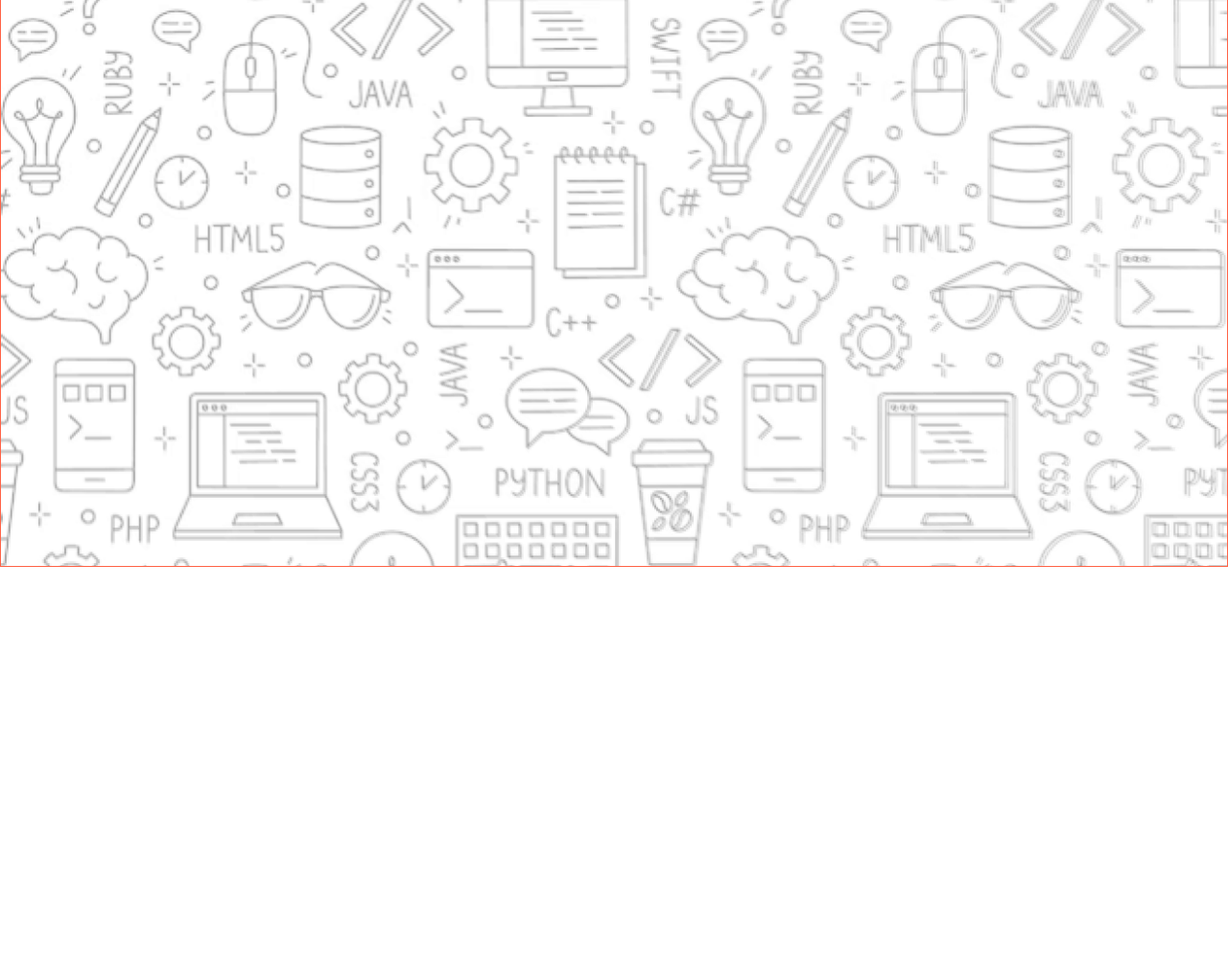
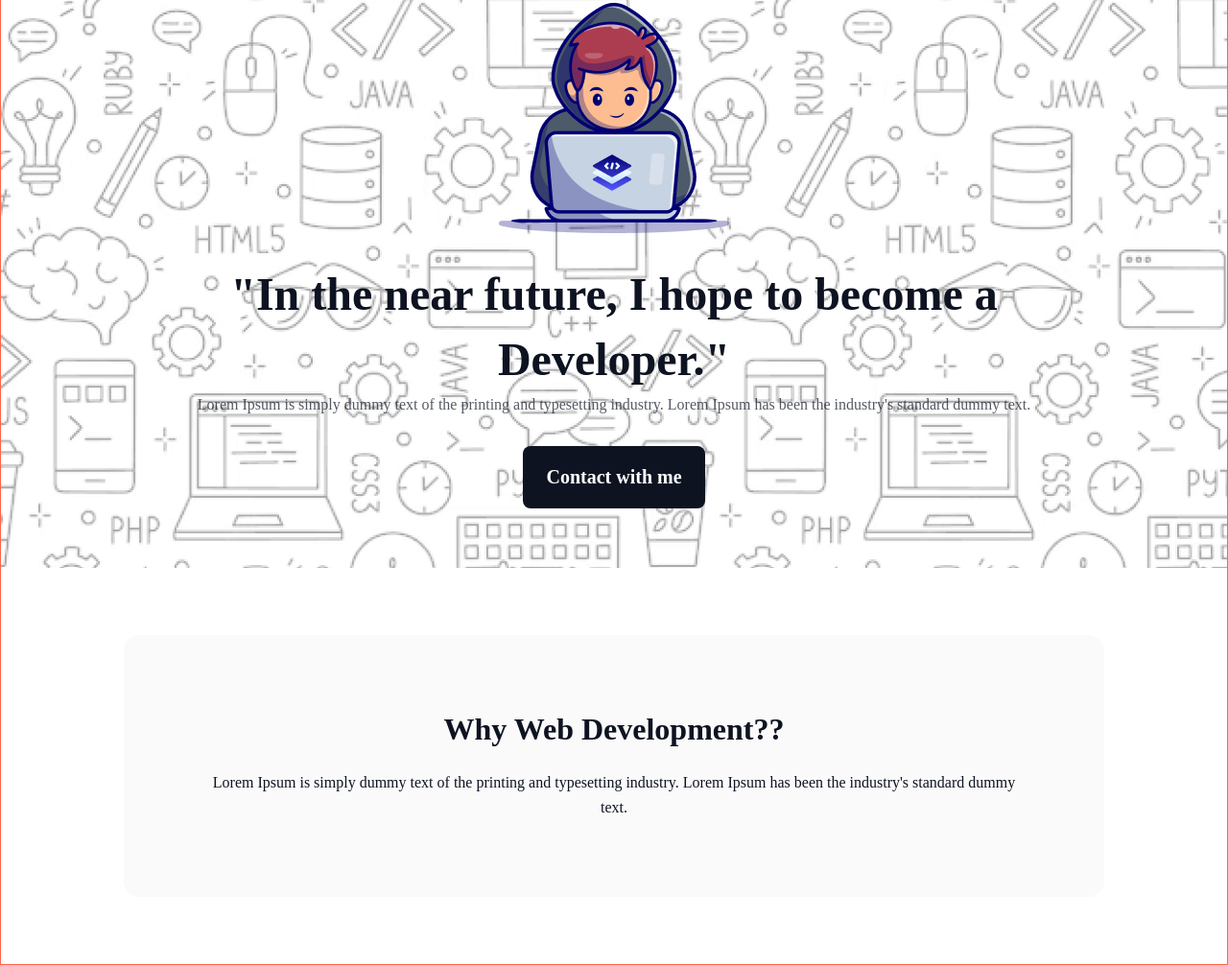
Before and after one commit to rakib0157/developer-mission-htmlcss, a plain HTML site: page index.html in a window 1280 px wide. Shown: the part 192-1198 px from the top of the page at 96% size. Before the commit the page ends 800 px from the top, so only its background shows below. Drawn offline with Linux system fonts and the light colour scheme; a web font is replaced by a local one.

Commit message:
header banner done, why web dev section start

```diff
--- a/index.html
+++ b/index.html
@@ -31,10 +31,25 @@
         </nav>
 
         <div class="header-banner">
-
+            <img src="./assets/Group.png" alt="a boy developer">
+            <div class="banner-text-container">
+                <h2 class="banner-heading">"In the near future, I hope to become a Developer."</h2>
+                <p class="header-banner-p">Lorem Ipsum is simply dummy text of the printing and typesetting industry.
+                    Lorem
+                    Ipsum has been the industry's standard dummy text.</p>
+            </div>
+            <button class="contact-me-btn">Contact with me</button>
         </div>
     </header>
-    <main></main>
+    <main>
+        <section class="why-web-dev-section">
+            <h2 class="section-heading">
+                Why Web Development??
+            </h2>
+            <p class="section-heading-p">Lorem Ipsum is simply dummy text of the printing and typesetting industry. Lorem Ipsum has been the
+                industry's standard dummy text.</p>
+        </section>
+    </main>
     <footer></footer>
 </body>
 
--- a/styles/desktop.css
+++ b/styles/desktop.css
@@ -45,13 +45,21 @@ body {
     opacity: 0.8;
     background: transparent;
 }
-.header-banner{
+
+.header-banner {
     background: url('../assets/Hero-bg.png');
     max-width: 100%;
-    height: 650px;
+    height: 652px;
     background-repeat: no-repeat;
     background-size: cover;
     position: relative;
+    /* for header banner content  */
+    display: flex;
+    flex-direction: column;
+    justify-content: center;
+    align-items: center;
+    gap: 30px;
+    /* for header banner content  */
 
 }
 
@@ -66,3 +74,67 @@ body {
     opacity: 0.8;
     z-index: -1;
 }
+
+.contact-me-btn {
+    color: rgb(255, 255, 255);
+    font-family: Azeret Mono;
+    font-size: 20px;
+    font-weight: 600;
+    text-align: center;
+    border-radius: 8px;
+    background: rgb(13, 19, 33);
+    padding: 21px 24px 21px 24px;
+    border: 0;
+}
+
+.banner-text-container {
+    color: rgb(13, 19, 33);
+    font-family: Azeret Mono;
+    text-align: center;
+    padding: 0px 200px;
+}
+
+.banner-heading {
+    font-size: 48px;
+    font-weight: 800;
+    line-height: 68px;
+
+}
+
+.header-banner-p {
+    font-size: 16px;
+    font-weight: 400;
+    line-height: 26px;
+    opacity: 0.7;
+}
+
+.why-web-dev-section {
+    max-width: 80%;
+    margin: 70px auto;
+    border-radius: 16px;
+
+    background: rgba(13, 19, 33, 0.02);
+    padding: 80px;
+
+}
+
+.section-heading {
+    color: rgb(13, 19, 33);
+    font-family: Azeret Mono;
+    font-size: 32px;
+    font-weight: 800;
+    line-height: 37px;
+    letter-spacing: 0%;
+    text-align: center;
+    margin-bottom: 24px;
+}
+
+.section-heading-p {
+    color: rgb(13, 19, 33);
+    font-family: Azeret Mono;
+    font-size: 16px;
+    font-weight: 400;
+    line-height: 26px;
+    letter-spacing: 0%;
+    text-align: center;
+}
```
